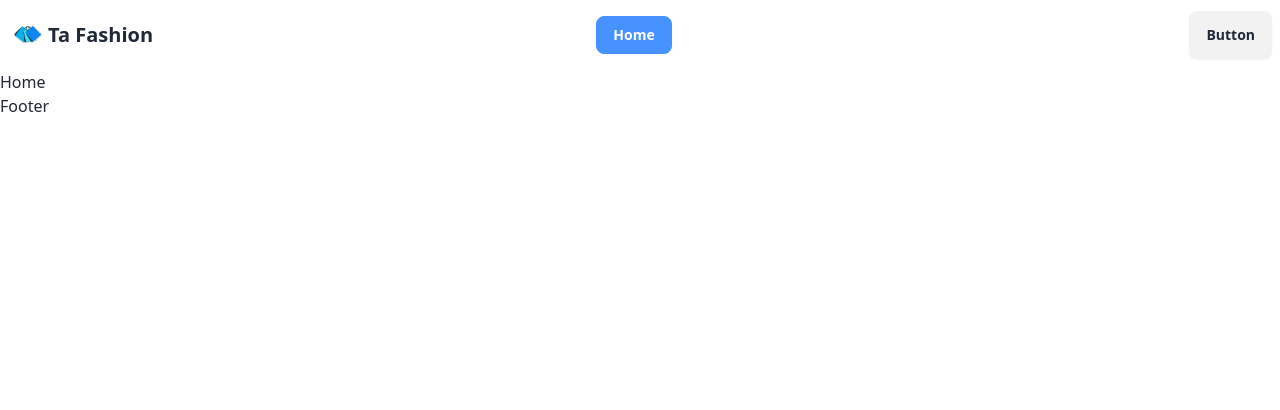
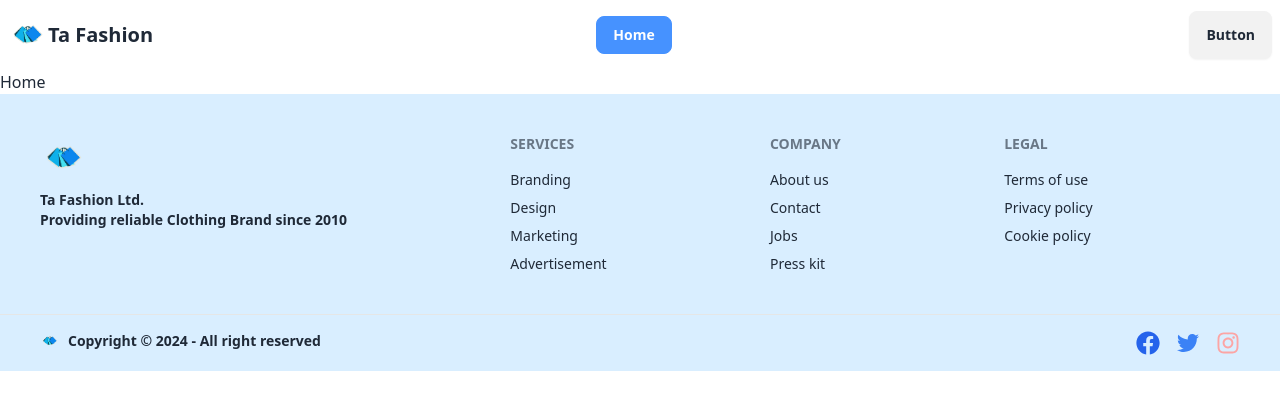
Before and after one commit to TanveerAhmed4545/ta-fashion, a React (Vite) app: page / in a window 1280 px wide. Shown: the top 410 px of the page. Built offline with nearby package versions, Linux system fonts and the light colour scheme.

Commit message:
add footer

```diff
--- a/package.json
+++ b/package.json
@@ -14,6 +14,7 @@
     "match-sorter": "^6.3.4",
     "react": "^18.3.1",
     "react-dom": "^18.3.1",
+    "react-icons": "^5.3.0",
     "react-router-dom": "^6.26.0",
     "sort-by": "^1.2.0"
   },
--- a/src/pages/Shared/Footer/Footer.jsx
+++ b/src/pages/Shared/Footer/Footer.jsx
@@ -1,5 +1,59 @@
+import { FaFacebook, FaInstagram } from "react-icons/fa";
+import { IoLogoTwitter } from "react-icons/io";
+import logo from "../../../../public/fa.png";
 const Footer = () => {
-  return <div>Footer</div>;
+  return (
+    <div className="  bg-base-300">
+      <footer className="footer p-10 bg-[#D9EEFF] text-base-content">
+        <aside>
+          <img className="size-12" src={logo} alt="" />
+          <p className="font-semibold">
+            Ta Fashion Ltd. <br />
+            Providing reliable Clothing Brand since 2010
+          </p>
+        </aside>
+        <nav>
+          <h6 className="footer-title">Services</h6>
+          <a className="link link-hover">Branding</a>
+          <a className="link link-hover">Design</a>
+          <a className="link link-hover">Marketing</a>
+          <a className="link link-hover">Advertisement</a>
+        </nav>
+        <nav>
+          <h6 className="footer-title">Company</h6>
+          <a className="link link-hover">About us</a>
+          <a className="link link-hover">Contact</a>
+          <a className="link link-hover">Jobs</a>
+          <a className="link link-hover">Press kit</a>
+        </nav>
+        <nav>
+          <h6 className="footer-title">Legal</h6>
+          <a className="link link-hover">Terms of use</a>
+          <a className="link link-hover">Privacy policy</a>
+          <a className="link link-hover">Cookie policy</a>
+        </nav>
+      </footer>
+      <footer className="footer px-10 py-4 border-t bg-[#D9EEFF] text-base-content border-base-300 ">
+        <aside className="items-center grid-flow-col ">
+          <img className="size-5" src={logo} />
+          <p className="font-semibold">Copyright © 2024 - All right reserved</p>
+        </aside>
+        <nav className="md:place-self-center md:justify-self-end">
+          <div className="grid grid-flow-col gap-4">
+            <a>
+              <FaFacebook className="text-2xl text-blue-600"></FaFacebook>
+            </a>
+            <a>
+              <IoLogoTwitter className="text-2xl text-blue-500"></IoLogoTwitter>
+            </a>
+            <a>
+              <FaInstagram className="text-2xl text-red-300"></FaInstagram>
+            </a>
+          </div>
+        </nav>
+      </footer>
+    </div>
+  );
 };
 
 export default Footer;
```
Also changed, not shown: 1 other file (tests, documents, lock files or other folders).
